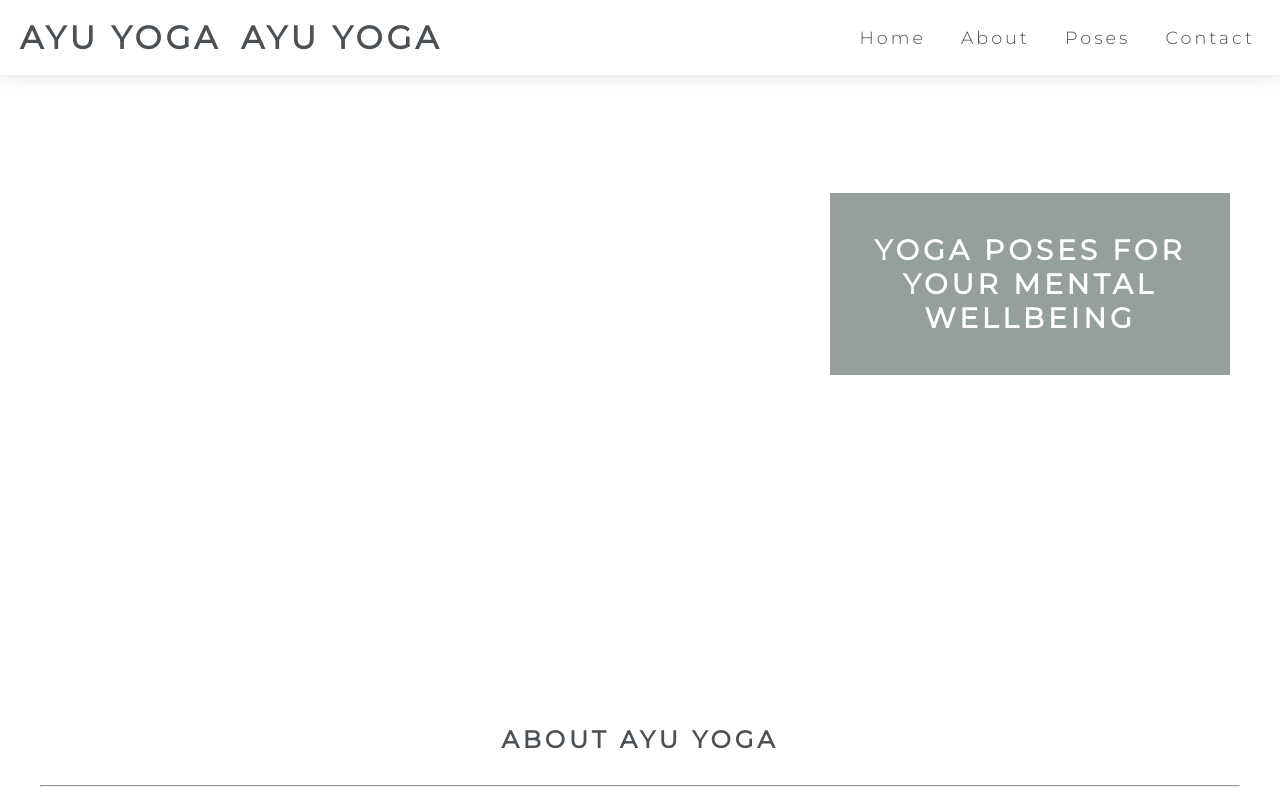
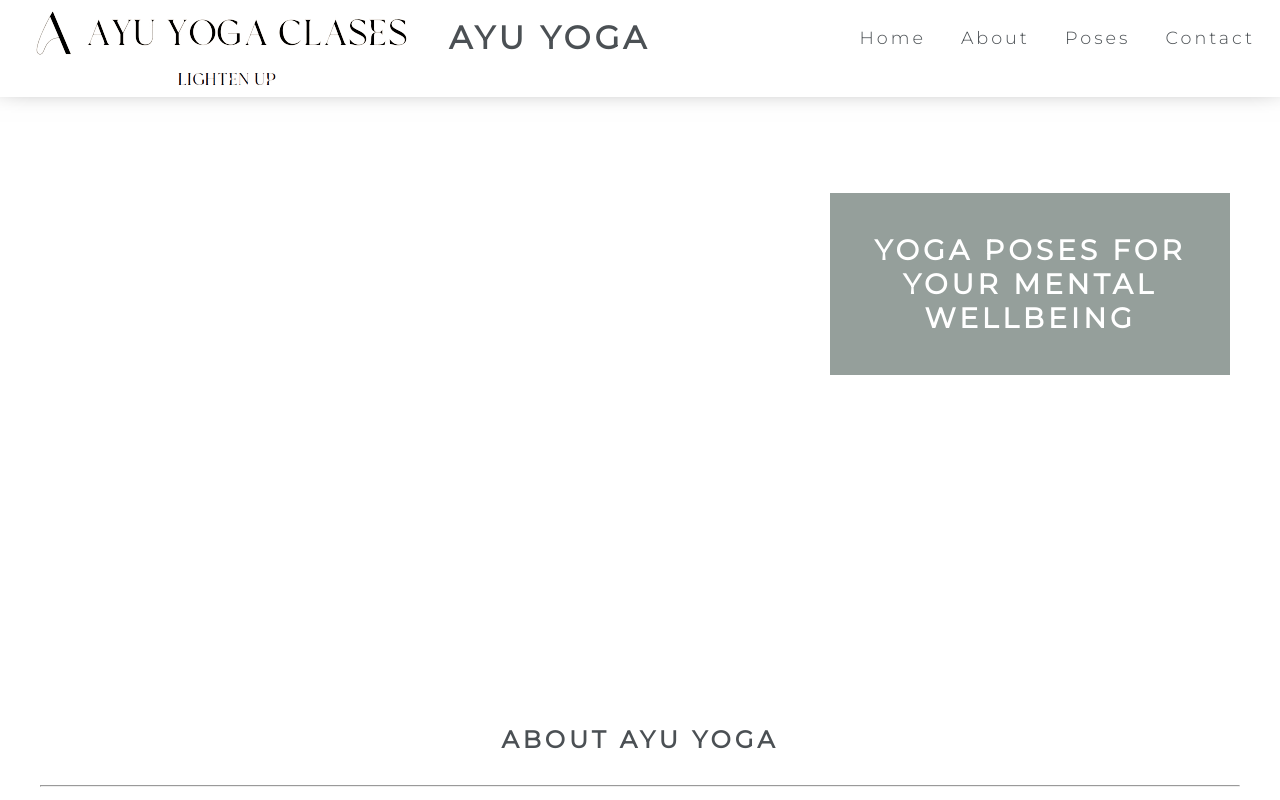
Before and after one commit to ayuyoga/ayuyoga, a plain HTML site: page index.html in a window 1280 px wide. Shown: the top 800 px of the page. Drawn offline with Linux system fonts and the light colour scheme.

Commit message:
Update index.html

```diff
--- a/index.html
+++ b/index.html
@@ -16,11 +16,9 @@
 
 <body>
     <header>
-        <a href="/assets/images/aayu_logo.png">
-            <h1 id="logo">Ayu Yoga</h1>
-        </a>
+        <a href="#"><img id="logo" src="/assets/images/aayu_logo.png"></a>
 
-        <a href="index.html">
+        <a href="#">
             <h1 id="logo">Ayu Yoga</h1>
         </a>
 
```
